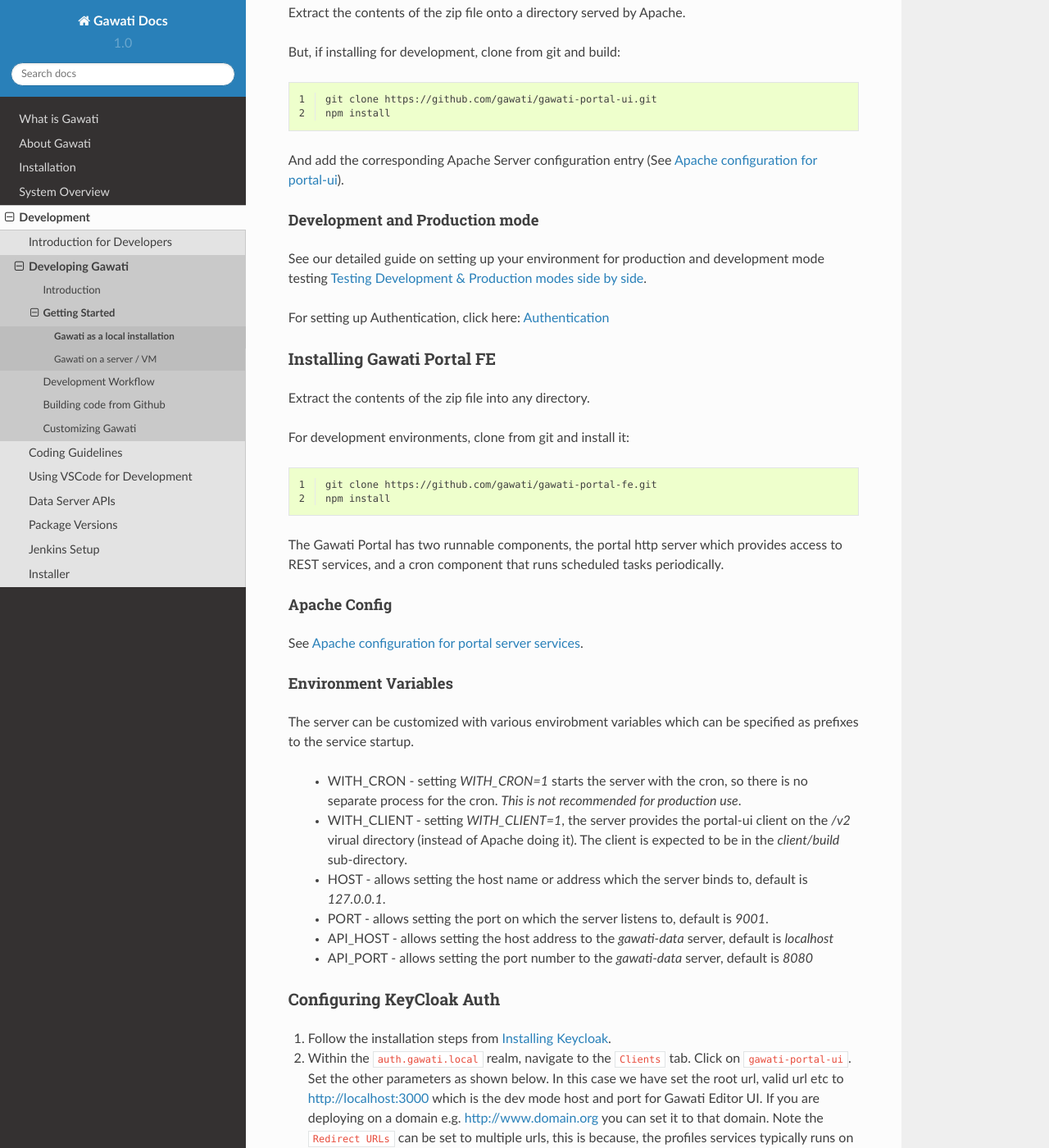
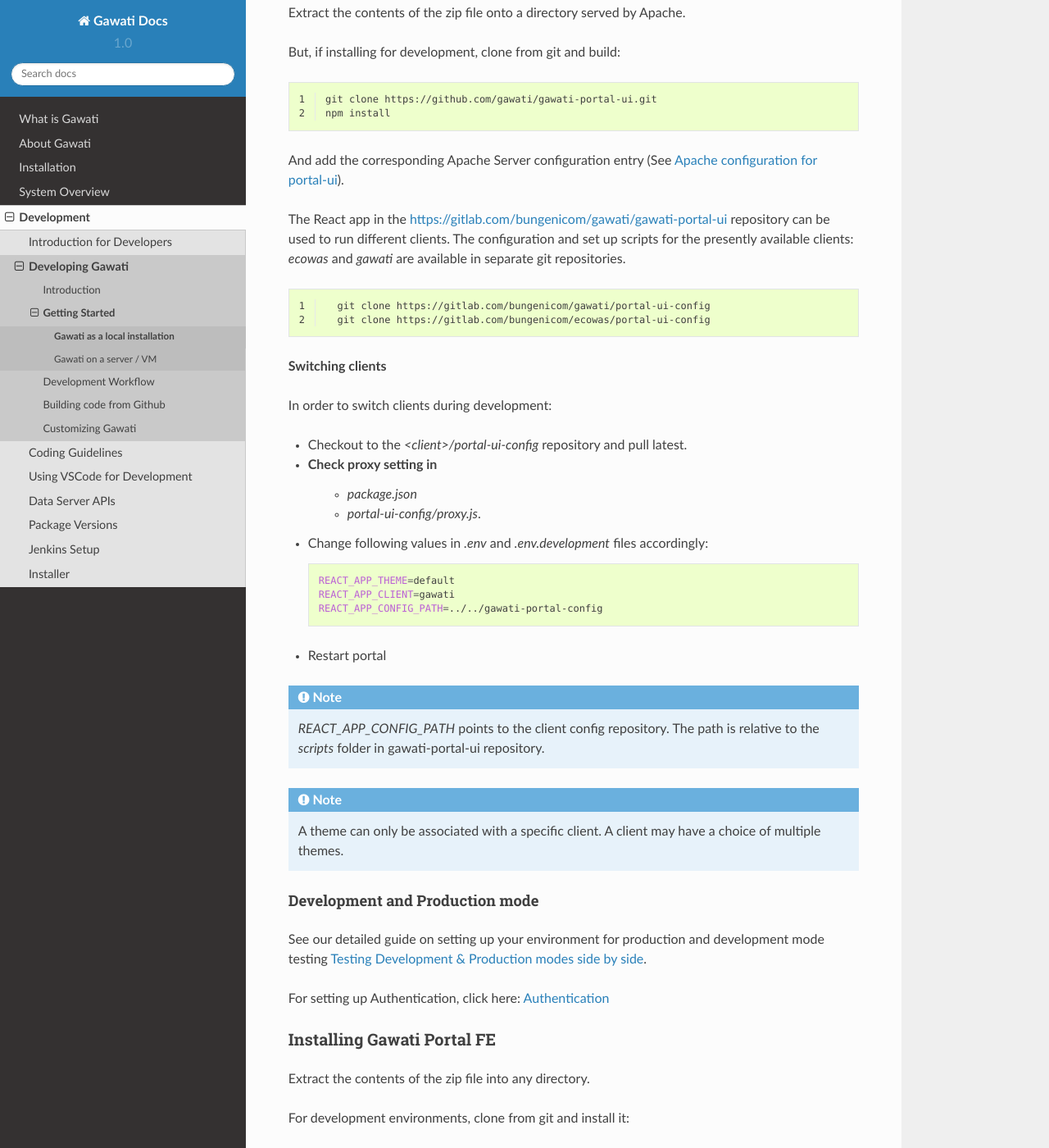
Before and after one commit to gawati/gawati-docs, a Sphinx documentation site: the page built from docs/source/development/dev-env-local.rst, in a window 1280 px wide and 1400 px high, scrolled down 6642 px. Shown: the whole window at 82% size. Built offline with Sphinx 7.4.7 and the Read the Docs theme 2.0.0, drawn with Linux system fonts in a browser that asks for light colours.

Commit message:
Configure gawati-portal-ui for multiple clients

```diff
--- a/docs/source/development/dev-env-local.rst
+++ b/docs/source/development/dev-env-local.rst
@@ -176,6 +176,40 @@ But, if installing for development, clone from git and build:
   npm install
 
 And add the corresponding Apache Server configuration entry (See :ref:`conf-portal-ui`).
+
+The React app in the https://gitlab.com/bungenicom/gawati/gawati-portal-ui repository can be used to run different clients.  The configuration and set up scripts for the presently available clients: `ecowas` and `gawati` are available in separate git repositories.
+
+.. code-block:: bash
+  :linenos:
+
+    git clone https://gitlab.com/bungenicom/gawati/portal-ui-config
+    git clone https://gitlab.com/bungenicom/ecowas/portal-ui-config
+
+
+**Switching clients**
+
+In order to switch clients during development:
+
+* Checkout to the `<client>/portal-ui-config` repository and pull latest.
+* Check proxy setting in
+   - `package.json`
+   - `portal-ui-config/proxy.js`.
+
+* Change following values in `.env` and `.env.development` files accordingly:
+
+  .. code-block:: bash
+
+    REACT_APP_THEME=default
+    REACT_APP_CLIENT=gawati
+    REACT_APP_CONFIG_PATH=../../gawati-portal-config
+
+* Restart portal
+
+.. note::
+  `REACT_APP_CONFIG_PATH` points to the client config repository.  The path is relative to the `scripts` folder in gawati-portal-ui repository.
+
+.. note::
+  A theme can only be associated with a specific client. A client may have a choice of multiple themes.
 
 
 Development and Production mode
```
